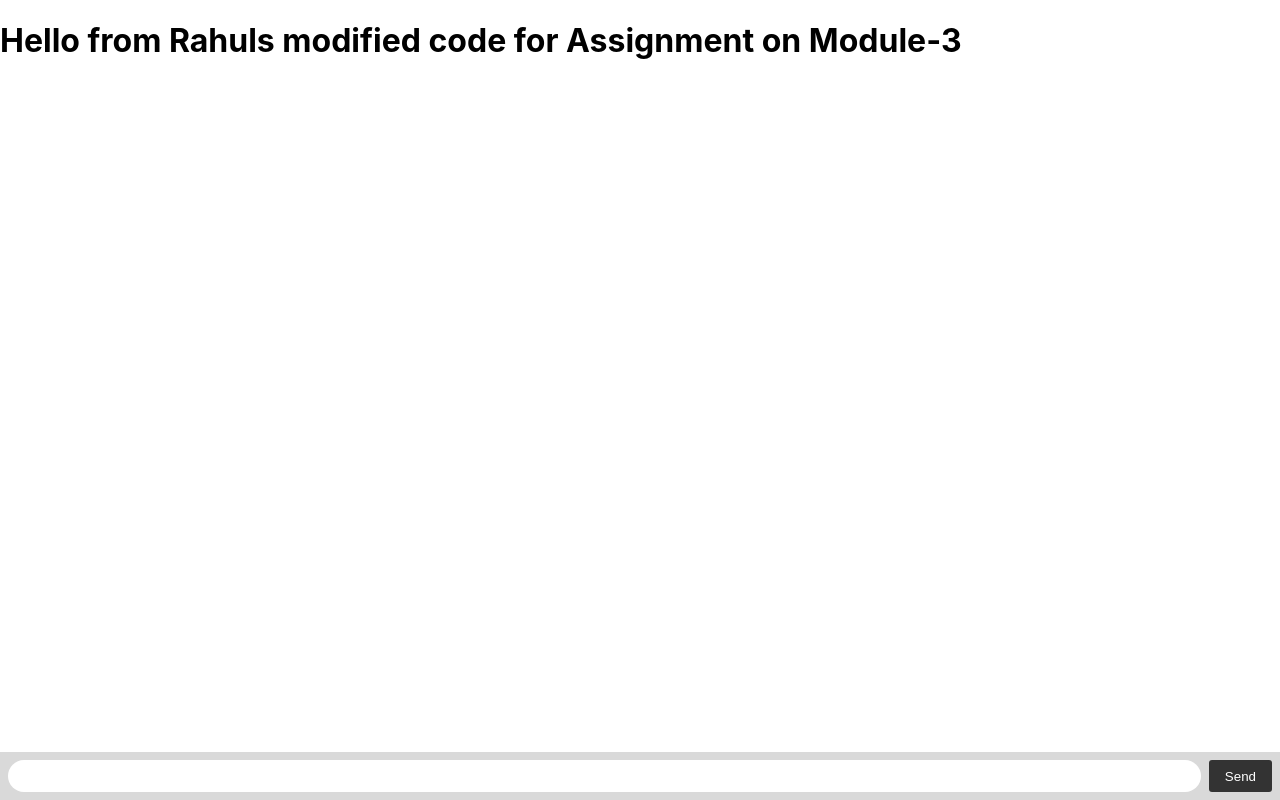
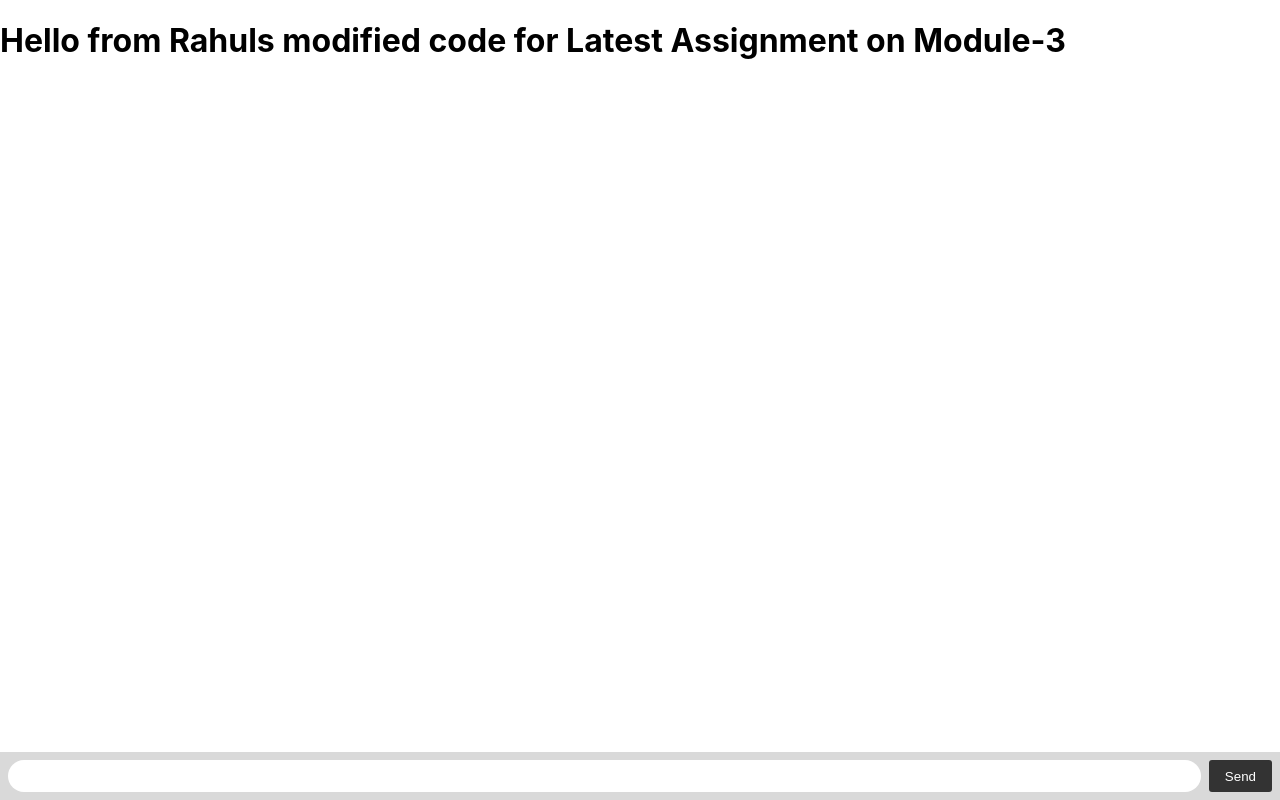
Before and after one commit to ringkokabiraj/class-module3, a website: page index.html in a window 1280 px wide. Drawn offline with nearby package versions, Linux system fonts and the light colour scheme; no server answers.

Commit message:
modified index.html

```diff
--- a/index.html
+++ b/index.html
@@ -16,7 +16,7 @@
     </style>
 </head>
 <body>
-    <h1>Hello from Rahuls modified code for Assignment on Module-3</h1>
+    <h1>Hello from Rahuls modified code for Latest Assignment on Module-3</h1>
 <ul id="messages"></ul>
 <form id="form" action="">
     <input id="input" autocomplete="off" /><button>Send</button>
```
